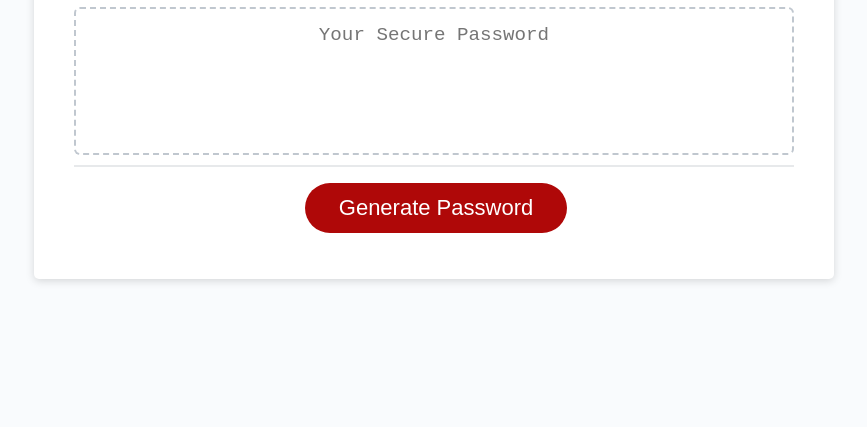
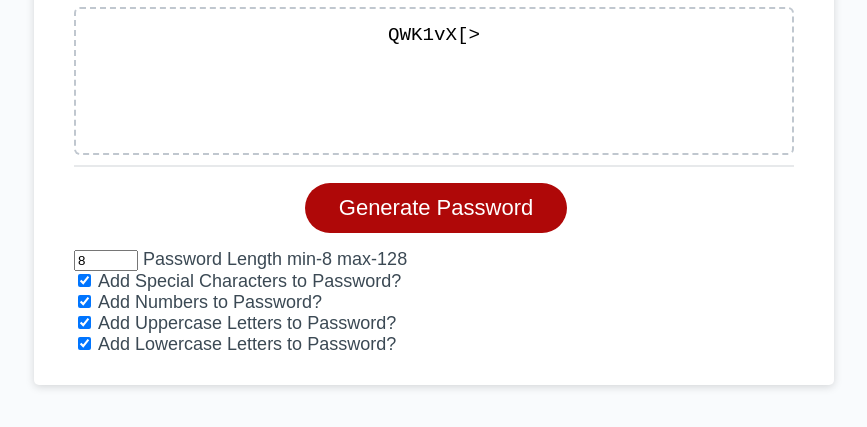
Before and after one commit to ChanceSupcoe/Password_Generator, a plain HTML site: page Develop/index.html in a window 1280 px wide. Both pictures are taken after a click on the button "Generate Password". Shown: the part 241-668 px from the top of the page, without its empty margins (206-1073 px from the left). Drawn offline with Linux system fonts and the light colour scheme.

Commit message:
generate password function added

```diff
--- a/Develop/index.html
+++ b/Develop/index.html
@@ -27,6 +27,28 @@
         <div class="card-footer">
           <button id="generate" class="btn">Generate Password</button>
         </div>
+        <div class="settings">
+            <div class="option">
+              <input type="number" id="length" min="8"  max="128" value="8">
+              <label for="length">Password Length min-8 max-128</min-8></label>
+            </div>
+            <div class="option">
+              <input type="checkbox" id="special" checked/>
+              <label for="special">Add Special Characters to Password?</label>
+            </div>
+            <div class="option">
+              <input type="checkbox" id="numbers" checked/>
+              <label for="numbers">Add Numbers to Password?</label>
+            </div>
+            <div class="option">
+              <input type="checkbox" id="uppercase" checked/>
+              <label for="uppercase">Add Uppercase Letters to Password?</label>
+            </div>
+            <div class="option">
+              <input type="checkbox" id="lowercase" checked/>
+              <label for="lowercase">Add Lowercase Letters to Password?</label>
+            </div>
+        </div>
       </div>
     </div>
     <script src="script.js"></script>
--- a/Develop/script.js
+++ b/Develop/script.js
@@ -10,5 +10,33 @@ function writePassword() {
 
 }
 
+//Generate Password Function//
+function generatePassword() {
+    //Values for Password//
+    var special = ["!" , "#", "$", "%", "&", "'", "(", ")", "*", "+", ",", "-", ".", "/", ":", ";", "<", "=", ">", "?", "@", "[", "]", "^", "_", "`", "{", "|", "}", "~"];
+    var numbers = ["1", "2", "3", "4", "5", "6", "7", "8", "9", "0"];
+    var uppercase = ["A", "B", "C", "D", "E", "F", "G", "H", "I", "J", "K", "L", "M", "N", "O", "P", "Q", "R", "S", "T", "U", "V", "W", "X", "Y", "Z"];
+    var lowercase = ["a", "b", "c", "d", "e", "f", "g", "h", "i", "j", "k", "l", "m", "n", "o", "p", "q", "r", "s", "t", "u", "v", "w", "x", "y", "z"];
+    //Password Requirements//
+    var passwordlength = document.getElementById("length").value;
+    var hasspecial = document.getElementById("special").checked;
+    var hasnumber = document.getElementById("numbers").checked;
+    var hasuppercase = document.getElementById("uppercase").checked;
+    var haslowercase = document.getElementById("lowercase").checked;
+
+    //Password Generating//
+  let pass = [];
+    if (hasspecial) pass = pass.concat(special);
+    if (hasnumber) pass = pass.concat(numbers);
+    if (hasuppercase) pass = pass.concat(uppercase);
+    if (haslowercase) pass = pass.concat(lowercase);
+  var passwordinfo = [];
+    for (let i=0; i<passwordlength; i++) {
+      passwordinfo.push(pass[Math.floor(Math.random()*pass.length)])
+          }
+  return passwordinfo.join("");
+
+}
+
 // Add event listener to generate button
 generateBtn.addEventListener("click", writePassword);
```
